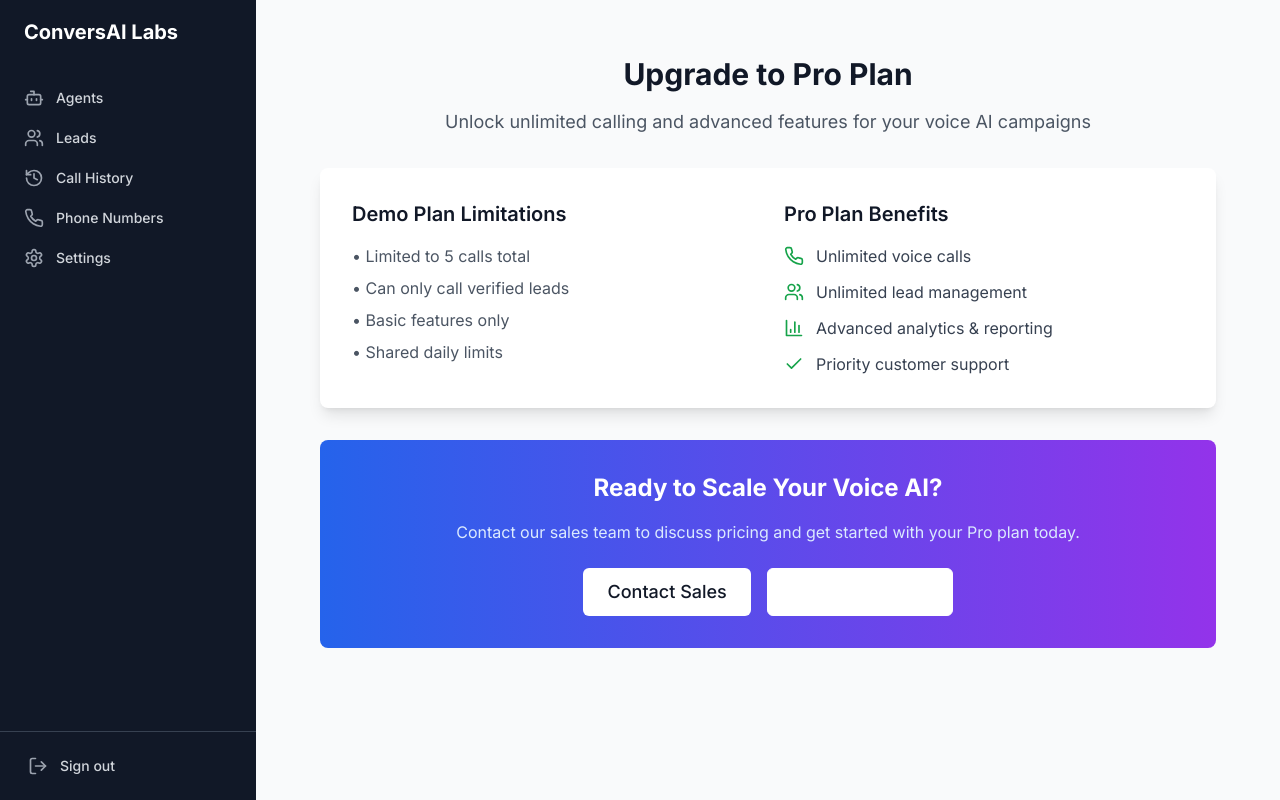
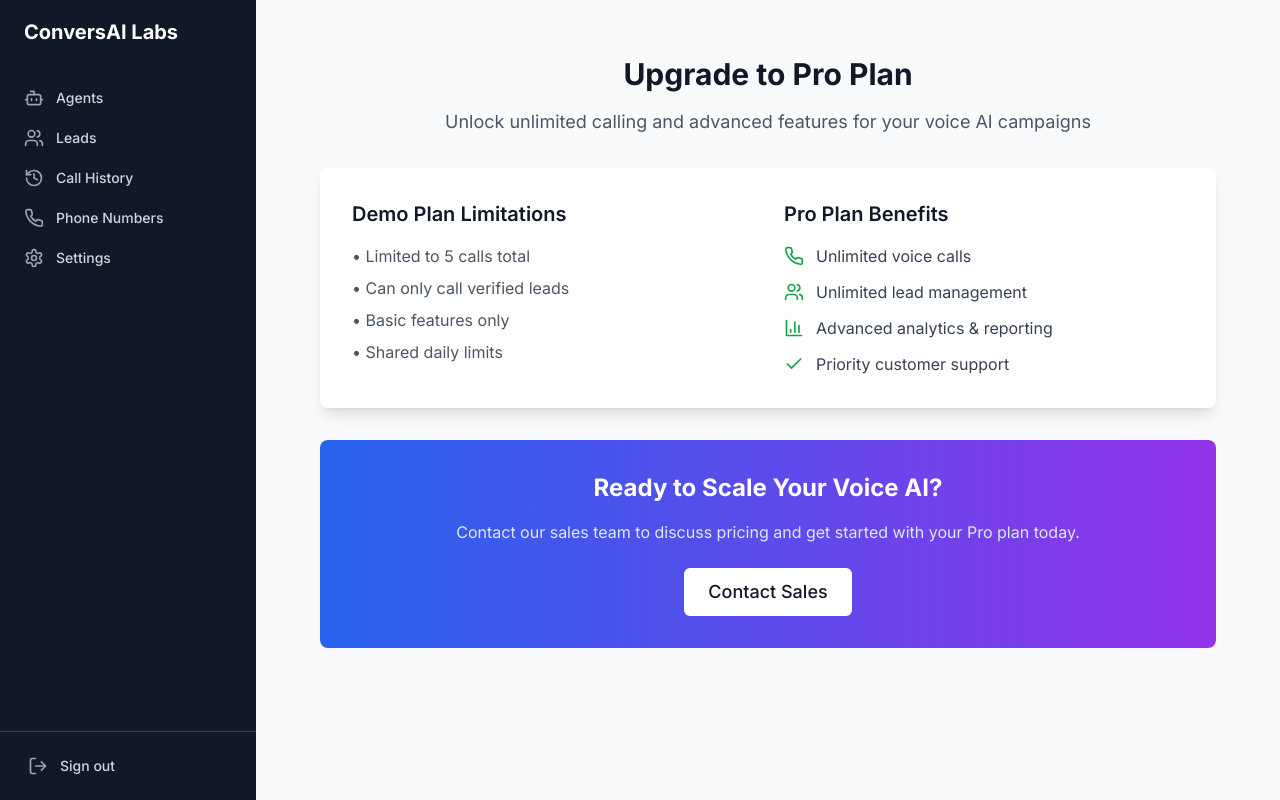
Before and after one commit to harshitagarwal04/admin_panel_frontend, a Next.js app: page /upgrade in a window 1280 px wide. Built offline with nearby package versions, Linux system fonts and the light colour scheme; no server answers.

Commit message:
Remove Schedule Demo button and update contact email to connect@conversailabs.com

```diff
--- a/src/app/upgrade/page.tsx
+++ b/src/app/upgrade/page.tsx
@@ -13,7 +13,7 @@ const features = [
 
 export default function UpgradePage() {
   const handleContactSales = () => {
-    window.open('mailto:sales@conversailabs.com?subject=Upgrade to Pro Plan', '_blank')
+    window.open('mailto:connect@conversailabs.com?subject=Upgrade to Pro Plan', '_blank')
   }
 
   return (
@@ -67,7 +67,6 @@ export default function UpgradePage() {
           <p className="text-blue-100 mb-6">
             Contact our sales team to discuss pricing and get started with your Pro plan today.
           </p>
-          <div className="flex gap-4 justify-center">
           <Button
             variant="secondary"
             size="lg"
@@ -76,15 +75,6 @@ export default function UpgradePage() {
           >
             Contact Sales
           </Button>
-            <Button
-              variant="outline"
-              size="lg"
-              className="border-white text-white hover:bg-white/10"
-              onClick={() => window.open('https://calendly.com/conversailabs', '_blank')}
-            >
-              Schedule Demo
-            </Button>
-          </div>
         </div>
       </div>
     </Layout>
```
Lines whose indentation alone changed are shown as unchanged.
